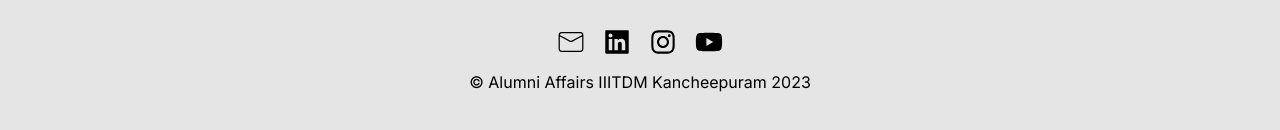
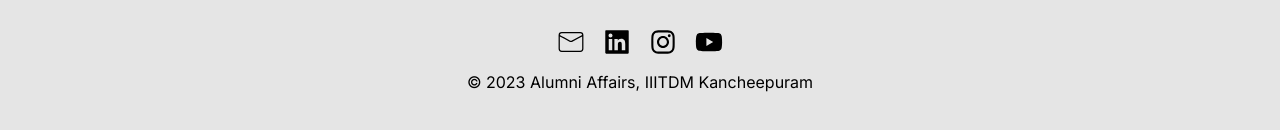
Before and after one commit to bhendi-boi/AlumniPortal, a Next.js app: page / in a window 1280 px wide. Shown: the part 964-1094 px from the top of the page. Built offline with nearby package versions, Linux system fonts and the light colour scheme.

Commit message:
minor change in footer - changed titles of icons

```diff
--- a/app/Footer.tsx
+++ b/app/Footer.tsx
@@ -25,7 +25,7 @@ const Footer = () => {
             href="https://www.linkedin.com/company/alumni-affairs-iiitdm/"
             target="_blank"
             rel="norefer"
-            title="IIITDM Alumni Affairs LinkedIn Page"
+            title="Our LinkedIn Page"
           >
             <AiFillLinkedin size={30} />
           </Link>
@@ -35,7 +35,7 @@ const Footer = () => {
             href="https://www.instagram.com/alumniaffairsiiitdm/"
             target="_blank"
             rel="norefer"
-            title="IIITDM Alumni Affairs Instagram Page"
+            title="Our Instagram Page"
           >
             <AiOutlineInstagram size={30} />
           </Link>
@@ -45,13 +45,15 @@ const Footer = () => {
             href="https://www.youtube.com/@alumniiiitdmkancheepuram7870"
             target="_blank"
             rel="norefer"
-            title="IIITDM Alumni Affairs Youtube Channel"
+            title="Our Youtube Channel"
           >
             <AiFillYoutube size={30} />
           </Link>
         </li>
       </ul>
-      <p className="text-center">© Alumni Affairs IIITDM Kancheepuram 2023</p>
+      <p className="text-center font-medium">
+        © {new Date().getFullYear()} Alumni Affairs, IIITDM Kancheepuram
+      </p>
     </footer>
   );
 };
```
